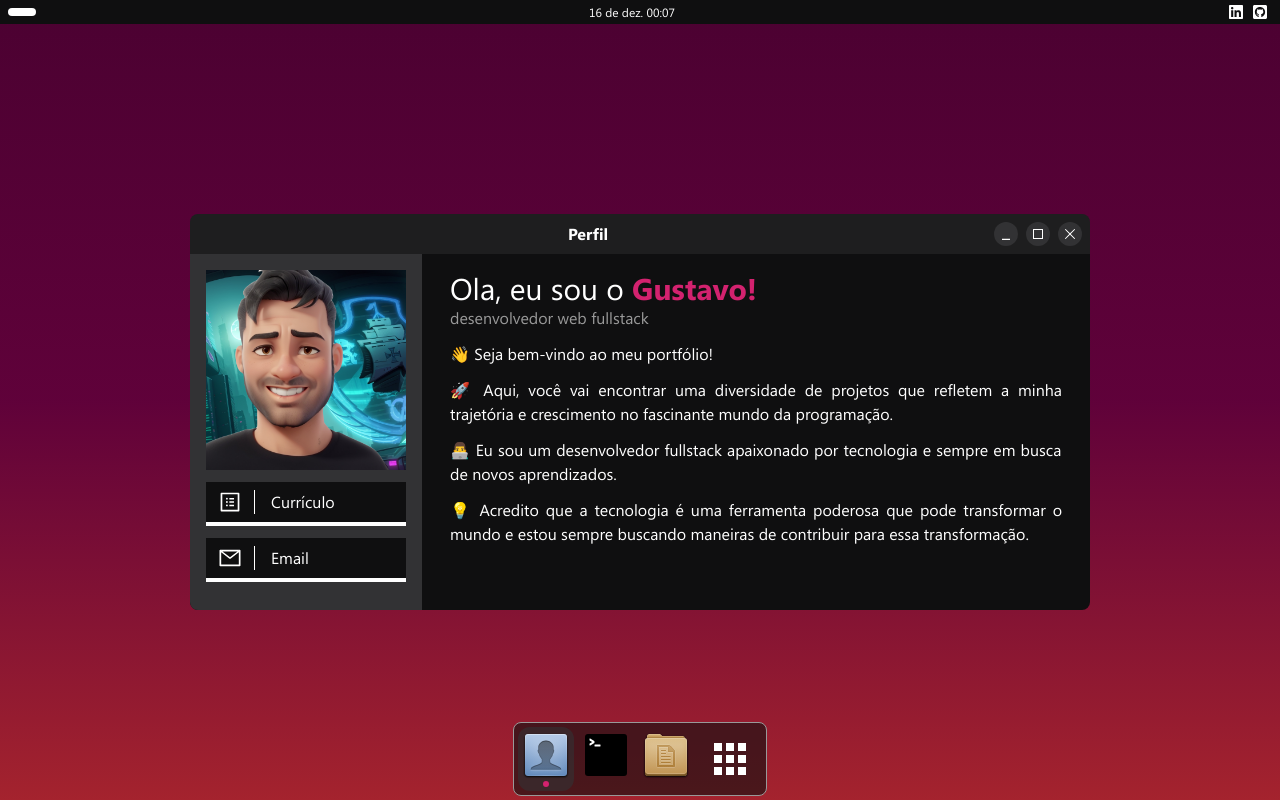
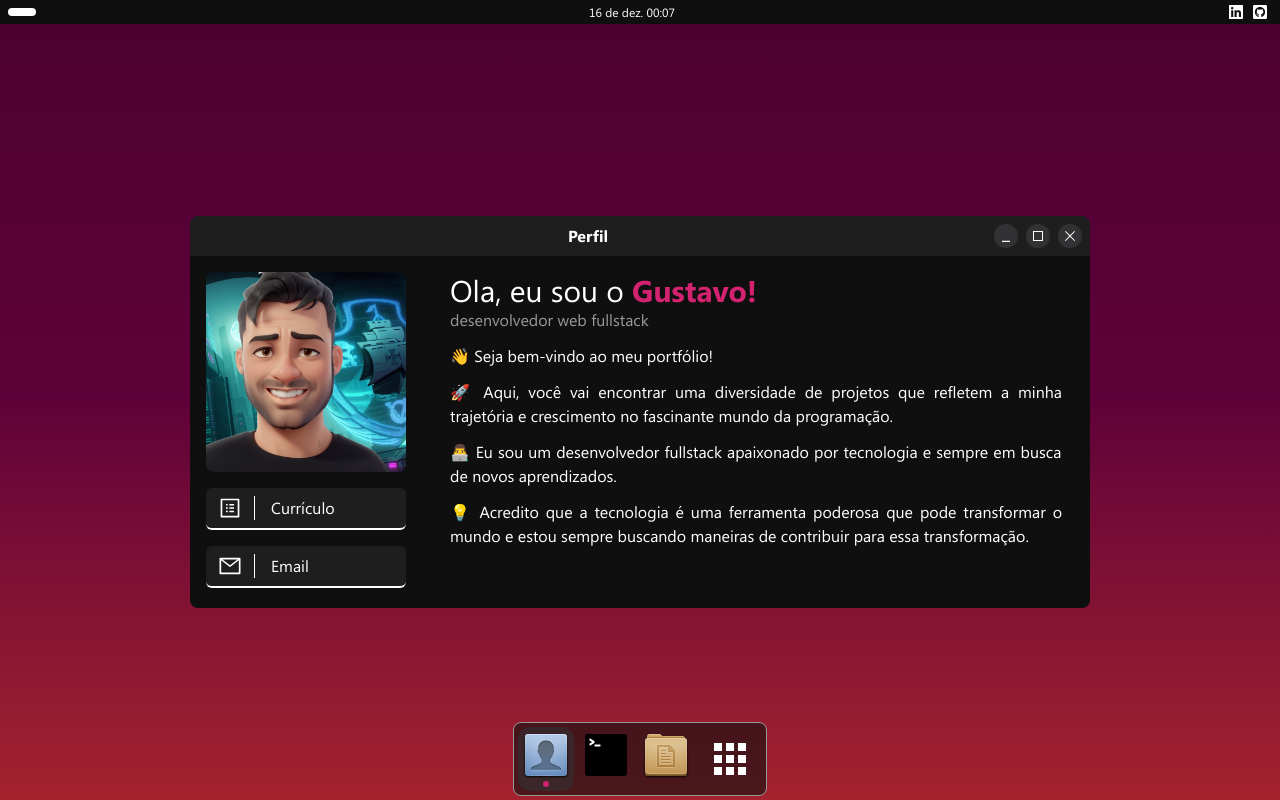
Before and after one commit to gstvcampos/portfolio, a Next.js app: page / in a window 1280 px wide. Built offline with nearby package versions, Linux system fonts and the light colour scheme.

Commit message:
feat: style

```diff
--- a/src/app/page.tsx
+++ b/src/app/page.tsx
@@ -1,39 +1,46 @@
-import LinkDefault from '@/components/Buttons/LinkDefault'
-import WindowBar from '@/components/Container/WindowBar'
+import MainContainer from '@/components/Container/MainContainer'
 import { MailIcon, ResumeIcon } from '@/db/Icons'
 import Image from 'next/image'
+import Link from 'next/link'
 
 export default async function Home() {
   return (
-    <main
-      id="home"
-      className="flex max-h-full min-h-full min-w-full max-w-full flex-col overflow-hidden md:min-h-0 md:rounded-lg lg:max-h-[calc(100%-16px)] lg:min-w-[900px] lg:max-w-[900px]"
-    >
-      <WindowBar innerText="Perfil" elementId="home" />
-      <section className="h-[calc(100%-40px)] flex-1 overflow-auto bg-content-2">
+    <MainContainer id="home" innerText="Perfil">
       <div className="flex h-full min-w-0 flex-col md:flex-row">
-          <div className="min-w-0 flex-shrink-0 bg-content-1 p-4 text-center">
+        <div className="min-w-0 flex-shrink-0 p-4 text-center">
           <Image
-              className="inline-block"
+            className="inline-block rounded-lg"
             priority={true}
             src="/photo.png"
             width={200}
             height={200}
             alt={'Imagem do autor'}
           />
-            <div className="">
-              <LinkDefault
-                innerText="Currículo"
+          <div>
+            <Link
+              target="_blank"
               href="https://drive.google.com/file/d/1jrGJ9Cqm193IuKJvPNoTZ3wLIg8yROfw/view?usp=drive_link"
+              className="mx-2 my-4 inline-block min-w-[150px] rounded-md border-b-2 bg-bar-2 hover:bg-focus-1 md:mx-0 md:flex"
             >
+              <span className="flex items-center">
+                <span className="border-r-[1px] px-3">
                   <ResumeIcon />
-              </LinkDefault>
-              <LinkDefault
-                innerText="Email"
+                </span>
+                <span className="px-4 py-2">Currículo</span>
+              </span>
+            </Link>
+            <Link
+              target="_blank"
               href="mailto:gustavo.bmc76@gmail.com"
+              className="m-1 inline-block min-w-[150px] rounded-md border-b-2 bg-bar-2 hover:bg-focus-1 md:mx-0 md:flex"
             >
+              <span className="flex items-center">
+                <span className="border-r-[1px] px-3">
                   <MailIcon />
-              </LinkDefault>
+                </span>
+                <span className="px-4 py-2">Email</span>
+              </span>
+            </Link>
           </div>
         </div>
         <div className="p-4 pb-20 text-justify md:pb-0">
@@ -44,9 +51,8 @@ export default async function Home() {
           <p className="px-3 text-txt-2">desenvolvedor web fullstack</p>
           <p className="m-3">👋 Seja bem-vindo ao meu portfólio!</p>
           <p className="m-3">
-              🚀 Aqui, você vai encontrar uma diversidade de projetos que
-              refletem a minha trajetória e crescimento no fascinante mundo da
-              programação.
+            🚀 Aqui, você vai encontrar uma diversidade de projetos que refletem
+            a minha trajetória e crescimento no fascinante mundo da programação.
           </p>
           <p className="m-3">
             👨‍💻 Eu sou um desenvolvedor fullstack apaixonado por tecnologia e
@@ -59,7 +65,6 @@ export default async function Home() {
           </p>
         </div>
       </div>
-      </section>
-    </main>
+    </MainContainer>
   )
 }
--- a/src/app/projetos/[id]/page.tsx
+++ b/src/app/projetos/[id]/page.tsx
@@ -1,6 +1,6 @@
 import ProjectsModalBtn from '@/components/Buttons/ProjectsModalBtn'
+import MainContainer from '@/components/Container/MainContainer'
 import ProjectContainer from '@/components/Container/ProjectContainer'
-import WindowBar from '@/components/Container/WindowBar'
 import MenuProjects from '@/components/MenuProjects'
 
 export interface Project {
@@ -21,12 +21,7 @@ interface ProjectProps {
 
 export default function Projetos({ params }: ProjectProps) {
   return (
-    <main
-      id="projetos"
-      className="flex max-h-full min-h-full min-w-full max-w-full flex-col overflow-hidden md:min-h-0 md:rounded-lg lg:max-h-[calc(100%-16px)] lg:min-w-[900px] lg:max-w-[900px]"
-    >
-      <WindowBar innerText="Projetos" elementId="projetos" />
-      <section className="h-[calc(100%-40px)] flex-1 overflow-auto bg-content-2">
+    <MainContainer id="projetos" innerText="Projetos">
       <div className="flex h-full min-w-0">
         <div className="hidden min-w-0 flex-shrink-0 bg-content-1 text-center md:block">
           <MenuProjects />
@@ -36,7 +31,6 @@ export default function Projetos({ params }: ProjectProps) {
           <ProjectContainer id={params.id} />
         </div>
       </div>
-      </section>
-    </main>
+    </MainContainer>
   )
 }
--- a/src/app/tecnologias/page.tsx
+++ b/src/app/tecnologias/page.tsx
@@ -1,32 +1,24 @@
-import WindowBar from '@/components/Container/WindowBar'
+import MainContainer from '@/components/Container/MainContainer'
+import CustomIcon from '@/components/CustomIcon'
 import { technologies } from '@/db/technologies'
-import Image from 'next/image'
 import Link from 'next/link'
 
 export default function Tecnologias() {
   return (
-    <main
-      id="tecnologias"
-      className="flex max-h-full min-h-full min-w-full max-w-full flex-col overflow-hidden md:min-h-0 md:rounded-lg lg:max-h-[calc(100%-16px)] lg:min-w-[900px] lg:max-w-[900px]"
-    >
-      <WindowBar innerText="Tecnologias" elementId="tecnologias" />
-      <section className="h-[calc(100%-40px)] flex-1 overflow-auto bg-content-2 p-4">
-        <ul className="grid w-full grid-cols-2 gap-y-4 pb-20 sm:grid-cols-3 md:grid-cols-4 md:pb-0 lg:grid-cols-5">
+    <MainContainer id="tecnologias" innerText="Tecnologias">
+      <ul className="grid w-full grid-cols-2 pb-20 sm:grid-cols-3 md:grid-cols-4 md:pb-0 lg:grid-cols-5">
         {technologies.map((tech, index) => (
           <li key={index}>
             <Link
               target="_blank"
               href={tech.documentationLink}
-                className="group relative box-border flex w-full flex-col items-center text-center"
+              className="group relative my-5 box-border flex w-full flex-col items-center text-center"
             >
               <span className="rounded-3xl bg-content-1 p-6 transition duration-500 ease-in-out group-hover:rounded-full group-hover:bg-focus-2">
-                  <Image
+                <CustomIcon
+                  alt="icone da tecnologia"
+                  src={tech.icon}
                   className="h-12 transition duration-1000 ease-in-out group-hover:scale-125"
-                    priority={true}
-                    src={tech.icon}
-                    width={48}
-                    height={48}
-                    alt={'icone profile'}
                 />
               </span>
               <span className="font-segoe-bold group-hover:text-txt-3">
@@ -36,7 +28,6 @@ export default function Tecnologias() {
           </li>
         ))}
       </ul>
-      </section>
-    </main>
+    </MainContainer>
   )
 }
--- a/src/components/Buttons/AppViewMoreBtn.tsx
+++ b/src/components/Buttons/AppViewMoreBtn.tsx
@@ -2,7 +2,7 @@
 
 import { useModalClose } from '@/hooks/useModalClose'
 import { useRef, useState } from 'react'
-import CustomImage from '../CustomImage'
+import CustomIcon from '../CustomIcon'
 import AppModal from '../Modals/AppModal'
 
 export default function AppViewMoreBtn() {
@@ -22,7 +22,7 @@ export default function AppViewMoreBtn() {
         className="rounded-xl p-2 hover:bg-content-1 hover:bg-opacity-60"
         onClick={handleButtonClick}
       >
-        <CustomImage src="/apps.svg" alt="icone apps" />
+        <CustomIcon src="/apps.svg" alt="icone apps" />
       </button>
       {modalOpen && <AppModal modalRef={modalRef} />}
     </>
--- a/src/components/Buttons/LinkDefault.tsx
+++ /dev/null
@@ -1,25 +0,0 @@
-import Link from 'next/link'
-import { ReactNode } from 'react'
-
-export default function LinkDefault({
-  innerText,
-  href,
-  children,
-}: {
-  innerText: string
-  href: string
-  children: ReactNode
-}) {
-  return (
-    <Link
-      target="_blank"
-      href={href}
-      className="mx-1 my-3 inline-block min-w-[150px] border-b-4 bg-content-2 hover:bg-txt-2 md:mx-0 md:flex"
-    >
-      <span className="flex items-center">
-        <span className="border-r-[1px] px-3">{children}</span>
-        <span className="px-4 py-2">{innerText}</span>
-      </span>
-    </Link>
-  )
-}
--- a/src/components/Container/Dock.tsx
+++ b/src/components/Container/Dock.tsx
@@ -1,19 +1,19 @@
 import AppBtn from '../Buttons/AppBtn'
 import AppViewMoreBtn from '../Buttons/AppViewMoreBtn'
-import CustomImage from '../CustomImage'
+import CustomIcon from '../CustomIcon'
 
 export default function Dock() {
   return (
     <footer className="absolute bottom-1 w-full">
       <nav className="m-auto flex w-fit gap-1 rounded-lg border-[1px] border-txt-2 bg-content-2 bg-opacity-60 p-1">
         <AppBtn page="/">
-          <CustomImage src="/profileIcon.svg" alt="icone profile" />
+          <CustomIcon src="/profileIcon.svg" alt="icone profile" />
         </AppBtn>
         <AppBtn page="/tecnologias">
-          <CustomImage src="/skillsIcon.svg" alt="icone habilidades" />
+          <CustomIcon src="/skillsIcon.svg" alt="icone habilidades" />
         </AppBtn>
         <AppBtn page="/projetos/default">
-          <CustomImage src="/projectsIcon.svg" alt="icone projetos" />
+          <CustomIcon src="/projectsIcon.svg" alt="icone projetos" />
         </AppBtn>
         <AppViewMoreBtn />
       </nav>
--- /dev/null
+++ b/src/components/Container/MainContainer.tsx
@@ -0,0 +1,24 @@
+import { ReactNode } from 'react'
+import WindowBar from './WindowBar'
+
+export default function MainContainer({
+  children,
+  innerText,
+  id,
+}: {
+  children: ReactNode
+  innerText: string
+  id: string
+}) {
+  return (
+    <main
+      id={id}
+      className="flex max-h-full min-h-full min-w-full max-w-full flex-col overflow-hidden md:min-h-0 md:rounded-lg lg:max-h-[calc(100%-16px)] lg:min-w-[900px] lg:max-w-[900px]"
+    >
+      <WindowBar innerText={innerText} elementId={id} />
+      <section className="h-[calc(100%-40px)] flex-1 overflow-auto bg-content-2">
+        {children}
+      </section>
+    </main>
+  )
+}
--- /dev/null
+++ b/src/components/CustomIcon.tsx
@@ -0,0 +1,22 @@
+import Image from 'next/image'
+
+export default function CustomIcon({
+  src,
+  alt,
+  className,
+}: {
+  src: string
+  alt: string
+  className?: string
+}) {
+  return (
+    <Image
+      priority={true}
+      src={src}
+      width={48}
+      height={48}
+      alt={alt}
+      className={className}
+    />
+  )
+}
--- a/src/components/CustomImage.tsx
+++ /dev/null
@@ -1,7 +0,0 @@
-import Image from 'next/image'
-
-function CustomImage({ src, alt }: { src: string; alt: string }) {
-  return <Image priority={true} src={src} width={48} height={48} alt={alt} />
-}
-
-export default CustomImage
```
Also changed, not shown: src/components/Container/ProjectContainer.tsx (+19 -12 lines), public/file.svg (deleted). Lines whose indentation alone changed are shown as unchanged.
